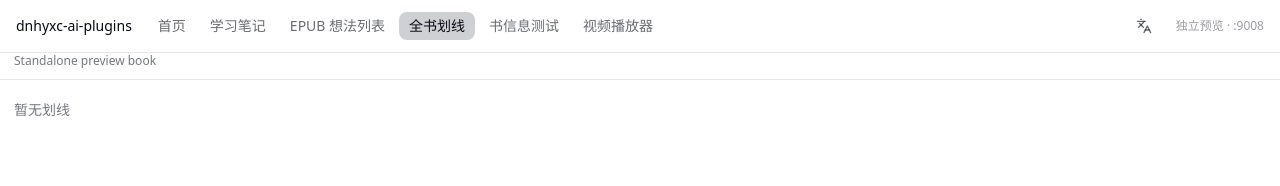
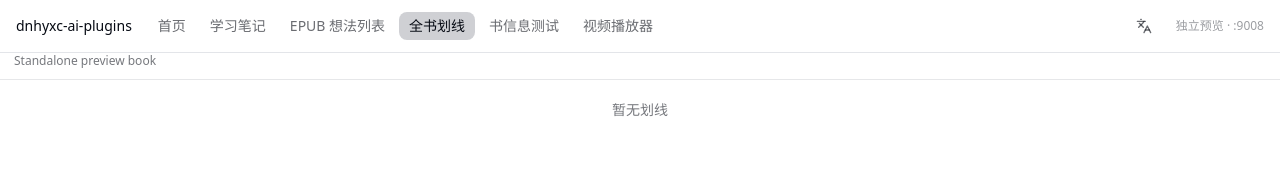
Before and after one commit to dnhyxc/dnhyxc-ai-plugins, a React (Vite) app: page /ebook/plugins/highlights in a window 1280 px wide. Shown: the top 186 px of the page. Built offline with nearby package versions, Linux system fonts and the light colour scheme.

Commit message:
feat: 调整src/views/ebook/highlights/index.tsxui

```diff
--- a/src/views/ebook/highlights/index.tsx
+++ b/src/views/ebook/highlights/index.tsx
@@ -211,7 +211,7 @@ function EbookHighlightsApp({ api }: HostBridgeProps) {
 					{error ? (
 						<p className="text-textcolor px-2 py-2">{error}</p>
 					) : items.length === 0 ? (
-						<p className="text-textcolor/55 px-2 py-4">
+						<p className="text-textcolor/55 px-2 py-4 text-center">
 							{t("highlightsList.empty")}
 						</p>
 					) : (
--- a/src/views/ebook/ideas/index.tsx
+++ b/src/views/ebook/ideas/index.tsx
@@ -213,7 +213,7 @@ function IdeasListApp({ api }: HostBridgeProps) {
 					{error ? (
 						<p className="text-destructive px-2 py-2">{error}</p>
 					) : items.length === 0 ? (
-						<p className="text-textcolor/55 px-2 py-4">
+						<p className="text-textcolor/55 px-2 py-4 text-center">
 							{t("ideasList.empty")}
 						</p>
 					) : (
```
